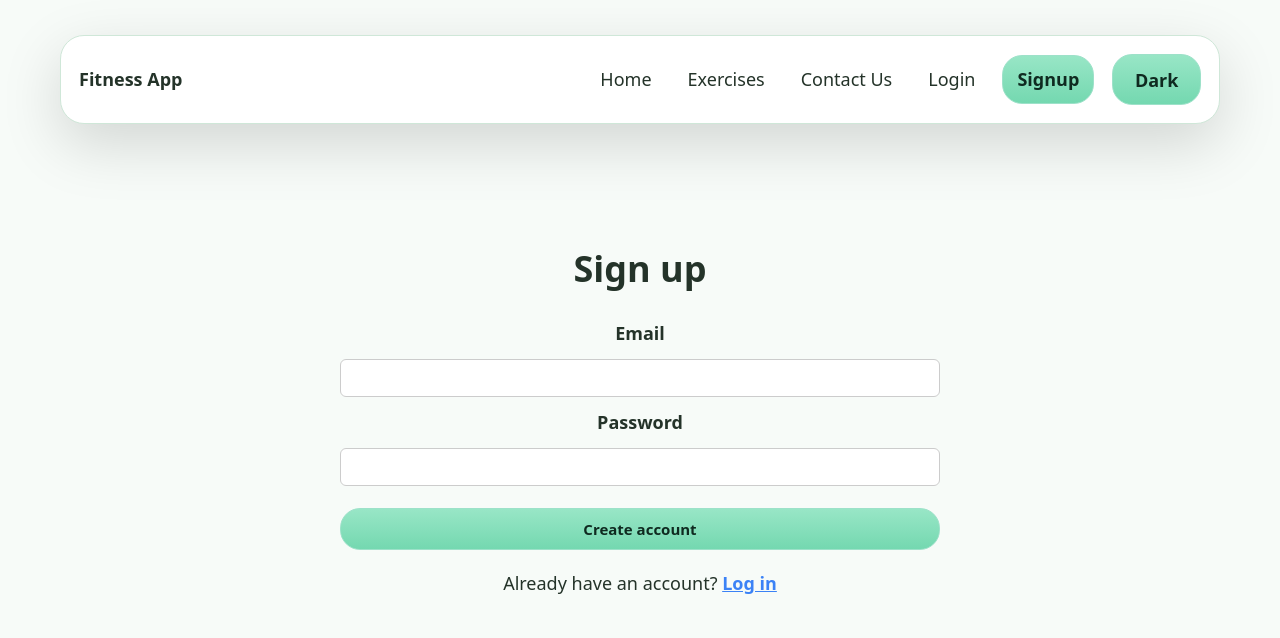
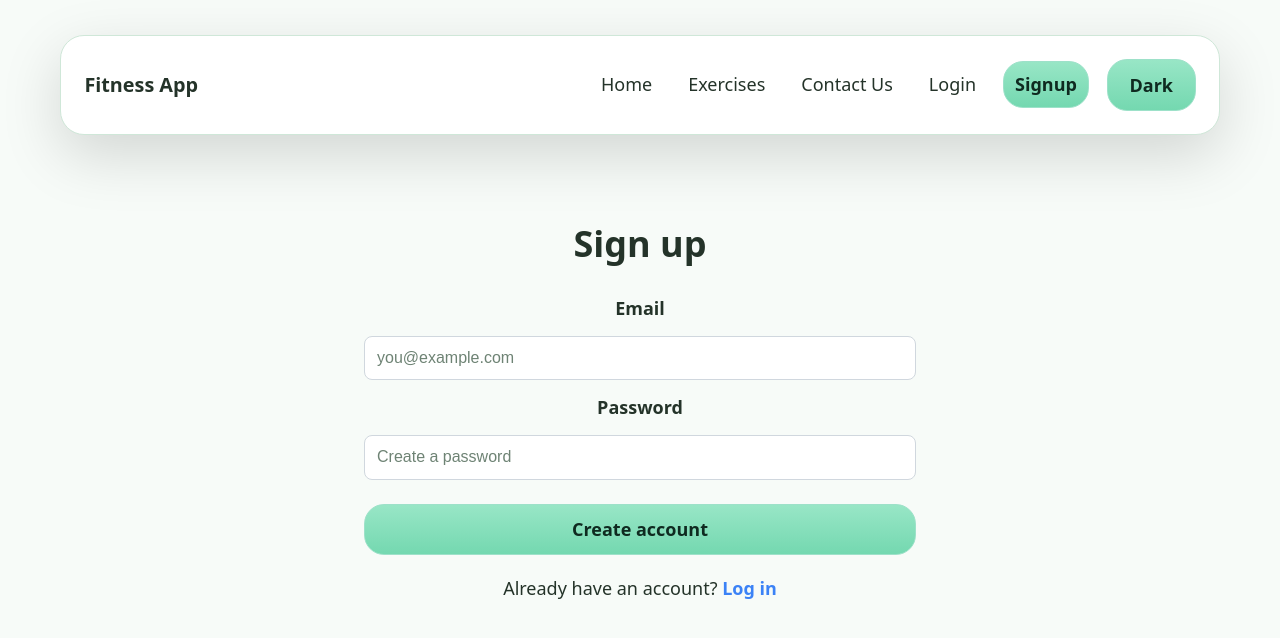
Before and after one commit to MihuAlexandru/Fitness-App, a React (Vite) app: page /signup in a window 1280 px wide. Shown: the top 638 px of the page. Built offline with nearby package versions, Linux system fonts and the light colour scheme.

Commit message:
made Home, navbar, contact, login and signup responsive

```diff
--- a/src/App.jsx
+++ b/src/App.jsx
@@ -3,7 +3,7 @@ import { Routes, Route, Navigate } from "react-router-dom";
 import { useDispatch, useSelector } from "react-redux";
 import { supabase } from "./lib/supabase";
 import ProtectedRoute from "./components/ProtectedRoute";
-import Home from "./pages/Home";
+import Home from "./pages/Home/Home";
 import Dashboard from "./pages/Exercises/Exercises";
 import Login from "./pages/Login/Login";
 import Signup from "./pages/Signup/Signup";
--- a/src/components/Navbar/Navbar.css
+++ b/src/components/Navbar/Navbar.css
@@ -4,14 +4,16 @@
   align-items: center;
   justify-content: space-between;
   background: var(--panel, #31b5a8);
-  padding: 1rem !important;
+  padding: 1.3rem !important;
   margin-bottom: 1rem;
   position: relative;
+  gap: 0.5rem;
 }
 
 .nav__brand {
   font-weight: 700;
   white-space: nowrap;
+  font-size: 1rem;
 }
 
 .nav__toggle {
@@ -21,12 +23,19 @@
 }
 
 .nav__hamburger {
-  display: none;
+  display: flex;
   cursor: pointer;
   width: 28px;
-  height: 20px;
+  height: 24px;
   position: relative;
-  -webkit-tap-highlight-color: transparent;
+  flex-direction: column;
+  justify-content: space-around;
+  align-items: center;
+  margin-left: auto;
+  pointer-events: auto;
+  background: none;
+  border: none;
+  padding: 0;
 }
 
 .burger-line {
@@ -46,19 +55,17 @@
 .burger-line:nth-child(1) {
   top: 0;
 }
+
 .burger-line:nth-child(2) {
-  top: 9px;
-}
-.burger-line:nth-child(3) {
-  top: 18px;
+  top: 11px;
 }
 
-.nav__hamburger:hover .burger-line {
-  background: rgba(255, 255, 255, 0.9);
+.burger-line:nth-child(3) {
+  top: 22px;
 }
 
 .nav__toggle:checked + .nav__hamburger .burger-line:nth-child(1) {
-  top: 9px;
+  top: 11px;
   transform: rotate(45deg);
 }
 
@@ -67,103 +74,135 @@
 }
 
 .nav__toggle:checked + .nav__hamburger .burger-line:nth-child(3) {
-  top: 9px;
+  top: 11px;
   transform: rotate(-45deg);
 }
 
 .nav__links {
+  position: absolute;
+  top: calc(100% + 12px);
+  right: 0;
+  left: 0;
+
   display: flex;
-  gap: 1rem;
-  flex-wrap: wrap;
-  justify-content: flex-end;
+  flex-direction: column;
   align-items: center;
+  gap: 6px;
+
+  background: var(--panel, #31b5a8);
+  padding: 12px 8px;
+
+  border-radius: 24px;
+  box-shadow: 0 20px 60px rgba(0, 0, 0, 0.15);
+  border: 1px solid var(--border, #00000014);
+
+  max-height: 0;
+  opacity: 0;
+  overflow: hidden;
+  transform: translateY(-6px);
+
+  transition:
+    max-height 300ms ease,
+    opacity 300ms ease,
+    transform 300ms ease;
 }
 
 .nav__links a,
 .nav__links .nav__action {
+  display: block;
   color: var(--text, #e8eaf0);
   text-decoration: none;
-  padding: 0.3rem 0.5rem;
+  padding: 10px 12px;
+  border-radius: 6px;
+  width: 100%;
+  text-align: center;
+  transition: background 200ms ease;
 }
 
 .nav__links a:hover,
 .nav__links .nav__action:hover {
-  background: rgba(0, 0, 0, 0.1);
+  background: rgba(0, 0, 0, 0.15);
 }
 
 .nav__links a.active {
   border: 1px solid var(--btn-border);
   background: var(--btn-bg);
   color: var(--btn-text);
-  padding: 10px 14px;
+  padding: 9px 11px;
   border-radius: var(--radius);
   font-weight: 600;
   cursor: pointer;
 }
 
+.nav__toggle:checked ~ .nav__links {
+  max-height: 360px;
+  opacity: 1;
+  transform: translateY(0);
+  overflow: auto;
+}
+
 @media (prefers-reduced-motion: reduce) {
+  .nav__links,
   .burger-line {
     transition: none;
   }
 }
 
-@media (max-width: 940px) {
+@media (min-width: 320px) {
   .nav {
     padding: 0.75rem;
   }
 
+  .nav__brand {
+    font-size: 0.95rem;
+  }
+}
+
+@media (min-width: 1024px) {
+  .nav {
+    padding: 1rem;
+    gap: 1rem;
+  }
+
+  .nav__brand {
+    font-size: 1.1rem;
+  }
+
   .nav__hamburger {
-    display: block;
-    margin-left: auto;
-    z-index: 1002;
-    pointer-events: auto;
+    display: none;
   }
 
   .nav__links {
-    position: absolute;
-    top: calc(100% + 12px);
-    right: 0;
-    left: 0;
+    position: static;
+    flex-direction: row;
+    align-items: center;
+    justify-content: flex-end;
+    gap: 1rem;
 
-    flex-direction: column;
-    align-items: center;
-    gap: 6px;
+    background: transparent;
+    padding: 0;
 
-    background: var(--panel, #31b5a8);
-    padding: 8px;
+    border-radius: 0;
+    box-shadow: none;
+    border: none;
 
-    border-radius: 24px;
-    box-shadow: 0 20px 60px rgba(0, 0, 0, 0.15);
-    border: 1px solid var(--border, #00000014);
-
-    max-height: 0;
-    opacity: 0;
-    overflow: hidden;
-    transform: translateY(-6px);
-
-    z-index: 1000;
+    max-height: none;
+    opacity: 1;
+    overflow: visible;
+    transform: none;
   }
 
   .nav__links a,
   .nav__links .nav__action {
-    display: block;
-    padding: 10px 12px;
-    border-radius: 6px;
+    display: inline-block;
+    padding: 0.3rem 0.5rem;
+    width: auto;
+    text-align: left;
+    border-radius: 4px;
   }
 
-  .nav__toggle:checked ~ .nav__links {
-    max-height: 360px;
-    opacity: 1;
-    transform: translateY(0);
-    overflow: auto;
+  .nav__links a:hover,
+  .nav__links .nav__action:hover {
+    background: rgba(0, 0, 0, 0.1);
   }
 }
-
-@media (max-width: 480px) {
-  .nav {
-    padding: 0.5rem;
-  }
-  .nav__brand {
-    font-size: 0.9rem;
-  }
-}
--- /dev/null
+++ b/src/pages/ContactUs/ContactUs.css
@@ -0,0 +1,90 @@
+.contact-container {
+  padding: 16px;
+  max-width: 100%;
+  margin: 0 auto;
+}
+
+.contact-title {
+  margin: 0 0 12px 0;
+}
+
+.contact-subtitle {
+  margin: 0 0 16px 0;
+  color: #555;
+}
+
+.contact-form {
+  display: flex;
+  flex-direction: column;
+  gap: 12px;
+  width: 100%;
+  margin-top: 12px;
+}
+
+.input,
+.textarea {
+  padding: 10px 12px;
+  border-radius: 8px;
+  border: 1px solid #d0d7de;
+  font-size: 16px;
+  line-height: 1.4;
+  resize: none;
+}
+
+.input:focus,
+.textarea:focus {
+  outline: none;
+  box-shadow: 0 0 0 3px rgba(15, 98, 254, 0.15);
+}
+
+.btn {
+  padding: 10px 14px;
+  border-radius: 8px;
+  font-weight: 600;
+  text-decoration: none;
+  display: inline-block;
+  text-align: center;
+  border: none;
+  cursor: pointer;
+}
+
+.btn:disabled {
+  opacity: 0.7;
+  cursor: not-allowed;
+}
+
+.btn-primary {
+  background: #0f62fe;
+  color: #fff;
+}
+
+.sr-only {
+  position: absolute !important;
+  height: 1px;
+  width: 1px;
+  overflow: hidden;
+  clip: rect(1px, 1px, 1px, 1px);
+  white-space: nowrap;
+}
+
+@media (min-width: 320px) {
+  .contact-container {
+    padding: 20px;
+    max-width: 560px;
+  }
+
+  .contact-form {
+    gap: 14px;
+  }
+}
+
+@media (min-width: 1024px) {
+  .contact-container {
+    padding: 24px;
+    max-width: 700px;
+  }
+
+  .contact-form {
+    gap: 16px;
+  }
+}
--- /dev/null
+++ b/src/pages/Login/Login.css
@@ -0,0 +1,88 @@
+.login-container {
+  padding: 16px;
+  margin: 40px auto;
+}
+
+.login-title {
+  text-align: center;
+  margin: 0 0 16px 0;
+}
+
+.login-form {
+  display: flex;
+  flex-direction: column;
+  gap: 12px;
+  max-width: 100%;
+  margin: 0 auto;
+}
+
+.login-label {
+  font-weight: 600;
+}
+
+.input {
+  padding: 10px 12px;
+  border-radius: 6px;
+  border: 1px solid #d0d7de;
+  font-size: 14px;
+  background: #fff;
+  color: #111;
+  width: 100%;
+  box-sizing: border-box;
+}
+
+.input:focus {
+  outline: none;
+  box-shadow: 0 0 0 3px rgba(15, 98, 254, 0.15);
+}
+
+.btn {
+  margin-top: 10px;
+}
+
+.login-error {
+  color: crimson;
+  margin-top: 10px;
+  text-align: center;
+}
+
+.login-footer {
+  margin-top: 20px;
+  text-align: center;
+}
+
+.link {
+  color: #3b82f6;
+  font-weight: 600;
+  text-decoration: none;
+}
+
+.link:hover {
+  text-decoration: underline;
+}
+
+@media (min-width: 320px) {
+  .login-container {
+    padding: 20px;
+    max-width: 560px;
+  }
+
+  .login-title {
+    margin-bottom: 24px;
+  }
+
+  .login-form {
+    gap: 12px;
+  }
+}
+
+@media (min-width: 1024px) {
+  .login-container {
+    padding: 24px;
+    max-width: 600px;
+  }
+
+  .login-form {
+    gap: 14px;
+  }
+}
--- a/src/pages/Login/Login.jsx
+++ b/src/pages/Login/Login.jsx
@@ -2,6 +2,7 @@ import { useState } from "react";
 import { useDispatch, useSelector } from "react-redux";
 import { useLocation, useNavigate, Link } from "react-router-dom";
 import { signInWithEmail } from "../../store/auth/authThunks";
+import "./Login.css";
 
 export default function Login() {
   const dispatch = useDispatch();
@@ -22,73 +23,48 @@ export default function Login() {
   };
 
   return (
-    <div
-      style={{
-        padding: "2rem",
-        maxWidth: 600,
-        margin: "40px auto",
-      }}
-    >
-      <h1 style={{ textAlign: "center", marginBottom: 24 }}>Login</h1>
-      <form
-        onSubmit={handleSubmit}
-        style={{ display: "flex", flexDirection: "column", gap: 12 }}
-      >
-        <label style={{ fontWeight: 600 }}>Email</label>
+    <div className="login-container">
+      <h1 className="login-title">Login</h1>
+
+      <form className="login-form" onSubmit={handleSubmit}>
+        <label htmlFor="email" className="login-label">
+          Email
+        </label>
         <input
+          id="email"
           type="email"
           value={form.email}
           onChange={(e) => setForm({ ...form, email: e.target.value })}
           required
-          style={{
-            padding: "10px 12px",
-            borderRadius: 6,
-            border: "1px solid #ccc",
-            fontSize: 14,
-          }}
+          className="input"
+          autoComplete="email"
+          placeholder="you@example.com"
         />
 
-        <label style={{ fontWeight: 600 }}>Password</label>
+        <label htmlFor="password" className="login-label">
+          Password
+        </label>
         <input
+          id="password"
           type="password"
           value={form.password}
           onChange={(e) => setForm({ ...form, password: e.target.value })}
           required
-          style={{
-            padding: "10px 12px",
-            borderRadius: 6,
-            border: "1px solid #ccc",
-            fontSize: 14,
-          }}
+          className="input"
+          autoComplete="current-password"
+          placeholder="Your password"
         />
 
-        <button
-          disabled={status === "loading"}
-          type="submit"
-          style={{
-            marginTop: 10,
-            padding: "10px 14px",
-
-            cursor: "pointer",
-            fontSize: 15,
-            fontWeight: 600,
-            transition: "0.2s",
-            opacity: status === "loading" ? 0.7 : 1,
-          }}
-        >
+        <button disabled={status === "loading"} type="submit" className="btn">
           {status === "loading" ? "Signing in..." : "Sign in"}
         </button>
       </form>
 
-      {error && (
-        <p style={{ color: "crimson", marginTop: 10, textAlign: "center" }}>
-          {error}
-        </p>
-      )}
+      {error && <p className="login-error">{error}</p>}
 
-      <p style={{ marginTop: 20, textAlign: "center" }}>
+      <p className="login-footer">
         Don’t have an account?{" "}
-        <Link to="/signup" style={{ color: "#3b82f6", fontWeight: 600 }}>
+        <Link to="/signup" className="link">
           Sign up
         </Link>
       </p>
--- /dev/null
+++ b/src/pages/Signup/Signup.css
@@ -0,0 +1,89 @@
+.signup-container {
+  padding: 16px;
+  margin: 40px auto;
+  box-sizing: border-box;
+}
+
+.signup-title {
+  text-align: center;
+  margin: 0 0 16px 0;
+}
+
+.signup-form {
+  display: flex;
+  flex-direction: column;
+  gap: 12px;
+  max-width: 100%;
+  margin: 0 auto;
+}
+
+.signup-label {
+  font-weight: 600;
+}
+
+.input {
+  padding: 10px 12px;
+  border-radius: 6px;
+  border: 1px solid #d0d7de;
+  font-size: 14px;
+  background: #fff;
+  color: #111;
+  width: 100%;
+  box-sizing: border-box;
+}
+
+.input:focus {
+  outline: none;
+  box-shadow: 0 0 0 3px rgba(15, 98, 254, 0.15);
+}
+
+.btn {
+  margin-top: 10px;
+}
+
+.signup-error {
+  color: crimson;
+  margin-top: 10px;
+  text-align: center;
+}
+
+.signup-footer {
+  margin-top: 20px;
+  text-align: center;
+}
+
+.link {
+  color: #3b82f6;
+  font-weight: 600;
+  text-decoration: none;
+}
+
+.link:hover {
+  text-decoration: underline;
+}
+
+@media (min-width: 320px) {
+  .signup-container {
+    padding: 20px;
+    max-width: 560px;
+  }
+
+  .signup-title {
+    margin-bottom: 24px;
+  }
+
+  .signup-form {
+    gap: 12px;
+  }
+}
+
+@media (min-width: 1024px) {
+  .signup-container {
+    padding: 24px;
+    max-width: 600px;
+  }
+
+  .signup-form {
+    gap: 14px;
+  }
+}
--- a/src/pages/Signup/Signup.jsx
+++ b/src/pages/Signup/Signup.jsx
@@ -2,6 +2,7 @@ import { useState } from "react";
 import { useDispatch, useSelector } from "react-redux";
 import { signUpWithEmail } from "../../store/auth/authThunks";
 import { useNavigate, Link } from "react-router-dom";
+import "./Signup.css";
 
 export default function Signup() {
   const dispatch = useDispatch();
@@ -18,74 +19,53 @@ export default function Signup() {
   };
 
   return (
-    <div
-      style={{
-        padding: "2rem",
-        maxWidth: 600,
-        margin: "40px auto",
-      }}
-    >
-      <h1 style={{ textAlign: "center", marginBottom: 24 }}>Sign up</h1>
+    <div className="signup-container">
+      <h1 className="signup-title">Sign up</h1>
 
-      <form
-        onSubmit={handleSubmit}
-        style={{ display: "flex", flexDirection: "column", gap: 12 }}
-      >
-        <label style={{ fontWeight: 600 }}>Email</label>
+      <form className="signup-form" onSubmit={handleSubmit}>
+        <label htmlFor="email" className="signup-label">
+          Email
+        </label>
         <input
+          id="email"
           type="email"
           value={form.email}
           onChange={(e) => setForm({ ...form, email: e.target.value })}
           required
-          style={{
-            padding: "10px 12px",
-            borderRadius: 6,
-            border: "1px solid #ccc",
-            fontSize: 14,
-          }}
+          className="input"
+          autoComplete="email"
+          placeholder="you@example.com"
         />
 
-        <label style={{ fontWeight: 600 }}>Password</label>
+        <label htmlFor="password" className="signup-label">
+          Password
+        </label>
         <input
+          id="password"
           type="password"
           value={form.password}
           onChange={(e) => setForm({ ...form, password: e.target.value })}
           required
-          style={{
-            padding: "10px 12px",
-            borderRadius: 6,
-            border: "1px solid #ccc",
-            fontSize: 14,
-          }}
+          className="input"
+          autoComplete="new-password"
+          placeholder="Create a password"
         />
 
         <button
           disabled={status === "loading"}
           type="submit"
-          style={{
-            marginTop: 10,
-            padding: "10px 14px",
-
-            cursor: "pointer",
-            fontSize: 15,
-            fontWeight: 600,
-            transition: "0.2s",
-            opacity: status === "loading" ? 0.7 : 1,
-          }}
+          className="btn"
+          aria-busy={status === "loading"}
         >
           {status === "loading" ? "Creating..." : "Create account"}
         </button>
       </form>
 
-      {error && (
-        <p style={{ color: "crimson", marginTop: 10, textAlign: "center" }}>
-          {error}
-        </p>
-      )}
+      {error && <p className="signup-error">{error}</p>}
 
-      <p style={{ marginTop: 20, textAlign: "center" }}>
+      <p className="signup-footer">
         Already have an account?{" "}
-        <Link to="/login" style={{ color: "#3b82f6", fontWeight: 600 }}>
+        <Link to="/login" className="link">
           Log in
         </Link>
       </p>
--- a/src/styles.css
+++ b/src/styles.css
@@ -104,6 +104,7 @@ button,
   background: var(--btn-bg);
   color: var(--btn-text);
   cursor: pointer;
+  text-decoration: none;
   transition:
     transform var(--transition-fast),
     box-shadow var(--transition-fast),
```
Also changed, not shown: src/pages/ContactUs/ContactUs.jsx (+28 -11 lines), src/pages/Home.jsx (deleted, +0 -10 lines), src/pages/Home/Home.css (added, +61 -0 lines), src/pages/Home/Home.jsx (added, +56 -0 lines).
